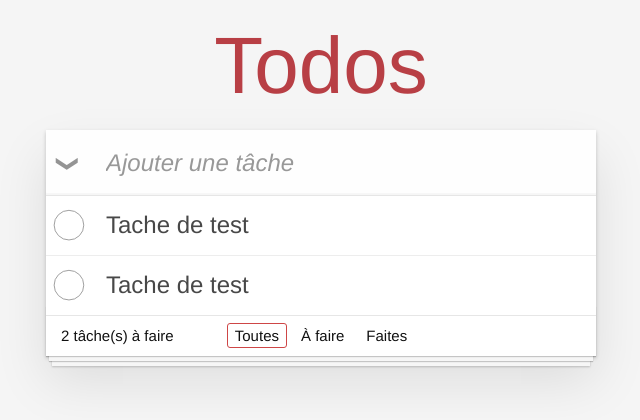
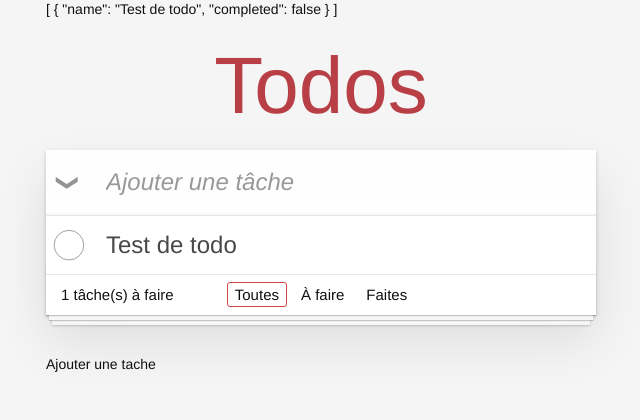
Before and after one commit to dylantrepos/TodosVue2, a Vue app: page / in a window 1280 px wide. Shown: the top 420 px of the page, without its empty margins (319-959 px from the left). Built offline with nearby package versions, Linux system fonts and the light colour scheme; the HTML template or start-up script is replaced by a standard one.

Commit message:
Allow user to change task name when double clicked on it. Add delete all tasks done feature. Project is done

```diff
--- a/src/App.vue
+++ b/src/App.vue
@@ -1,6 +1,8 @@
 <template>
   <div id="app">
-    <TodosApp></TodosApp>
+    {{ todos }}
+    <TodosApp v-model="todos" @input="updateTodos"></TodosApp>
+    <button @click="addTodo">Ajouter une tache</button>
   </div>
 </template>
 
@@ -9,8 +11,27 @@ import TodosApp from './components/TodosApp.vue'
 
 export default {
   name: 'App',
+  data() {
+    return {
+      todos: [{
+        name: 'Test de todo',
+        completed: false
+      }]
+    }
+  },
   components: {
     TodosApp
+  },
+  methods: {
+    addTodo() {
+      this.todos.push({
+        name: 'Jeanjean',
+        completed: false
+      })
+    },
+    updateTodos(newTodos) {
+      this.todos = newTodos;
+    }
   }
 }
 </script>
--- a/src/components/TodosApp.vue
+++ b/src/components/TodosApp.vue
@@ -9,39 +9,54 @@
             <label for="toggle-all">Tout completer</label>
 
             <ul class="todo-list">
-                <li class="todo" v-for="(todo, index) in showTasks" :key="index" :class="{completed: todo.completed}">
+                <li class="todo" v-for="(todo, index) in showTasks" :key="index" :class="{completed: todo.completed, editing: todo === editing}">
                     <div class="view">
                         <input type="checkbox" v-model="todo.completed" class="toggle">
-                        <label for="">{{ todo.name }}</label>
+                        <label @dblclick="editTodo(todo)">{{ todo.name }}</label>
+                        <button class="destroy" @click="deleteTodo(index)"></button>
                     </div>
+                    <input type="text" class="edit"
+                        v-model="todo.name"
+                        @keyup.enter="doneEdit"
+                        @blur="doneEdit"
+                        @keyup.esc="cancelEdit"
+                        v-focus="todo === editing"
+                        >
                 </li>
             </ul>
         </div>
-        <footer class="footer">
+        <footer class="footer" v-show="hasTodo">
             <span class="todo-count"><strong>{{remaining}}</strong> tâche(s) à faire</span>
             <ul class="filters">
                 <li><a href="#" :class="{selected: filter == 'all'}" @click.prevent="filter = 'all'">Toutes</a></li>
                 <li><a href="#" :class="{selected: filter == 'todo'}" @click.prevent="filter = 'todo'">À faire</a></li>
                 <li><a href="#" :class="{selected: filter == 'done'}" @click.prevent="filter = 'done'">Faites</a></li>
             </ul>
+            <button class="clear-completed" @click="removeTasksDone()" v-show="doneTodo > 0">Supprimer les tâches finies</button>
         </footer>
     </section>
 </template>
 
 <script>
+
+import Vue from 'vue';
+
 export default {
+    props: {
+        value: {
+            type: Array,
+            default() {
+                return []
+            }
+        }
+    },
     data() {
         return {
-            todos: [{
-                name: 'Tache de test',
-                completed: false
-            },
-            {
-                name: 'Tache de test',
-                completed: false
-            }],
+            todos: this.value,
             newTodo: '',
             filter: 'all',
+            editing: null,
+            oldTodo: ''
         }
     },
 
@@ -54,6 +69,27 @@ export default {
             });
             this.newTodo = '';
         },
+        deleteTodo(index) {
+            if(this.todos[index]) this.todos.splice(index, 1);
+            this.$emit('input', this.todos);
+        },
+        removeTasksDone() {
+            this.todos = this.todos.filter(todo => !todo.completed);
+            this.$emit('input', this.todos);
+        },
+        editTodo(todo) {
+            this.editing = todo;
+            this.oldTodo = todo.name
+
+        },
+        doneEdit() {
+            this.editing = null;
+            this.oldTodo = '';
+        },
+        cancelEdit() {
+            this.editing.name = this.oldTodo;
+            this.doneEdit();
+        }
     },
 
     computed: {
@@ -73,6 +109,23 @@ export default {
             set (value) {
                 this.todos.forEach(todo => todo.completed = value)
             }
+        },
+        hasTodo() {
+            return this.todos.length > 0;
+        },
+        doneTodo() {
+            return this.todos.filter(todo => todo.completed).length
+        }
+    },
+
+    directives: {
+        /*
+        * Récupère l'élément HTML pour accès en JS.
+        * La fonction nextTick() permet de retourner le résultat
+        * lors du prochain chargement du DOM.
+        */
+        focus(el, value) {
+            Vue.nextTick(() => {if(value) el.focus()})
         }
     }
 
```
